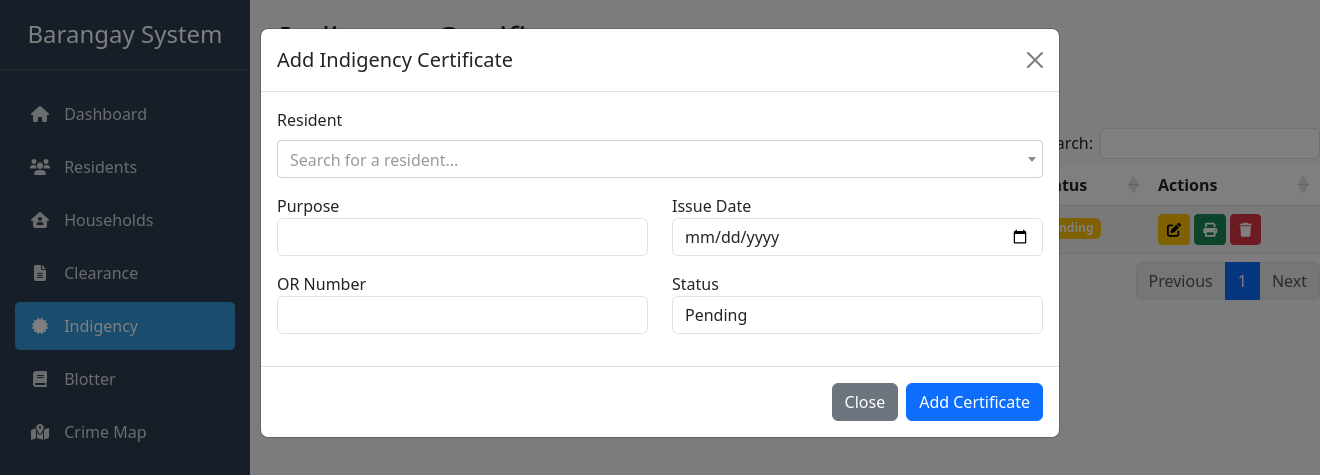
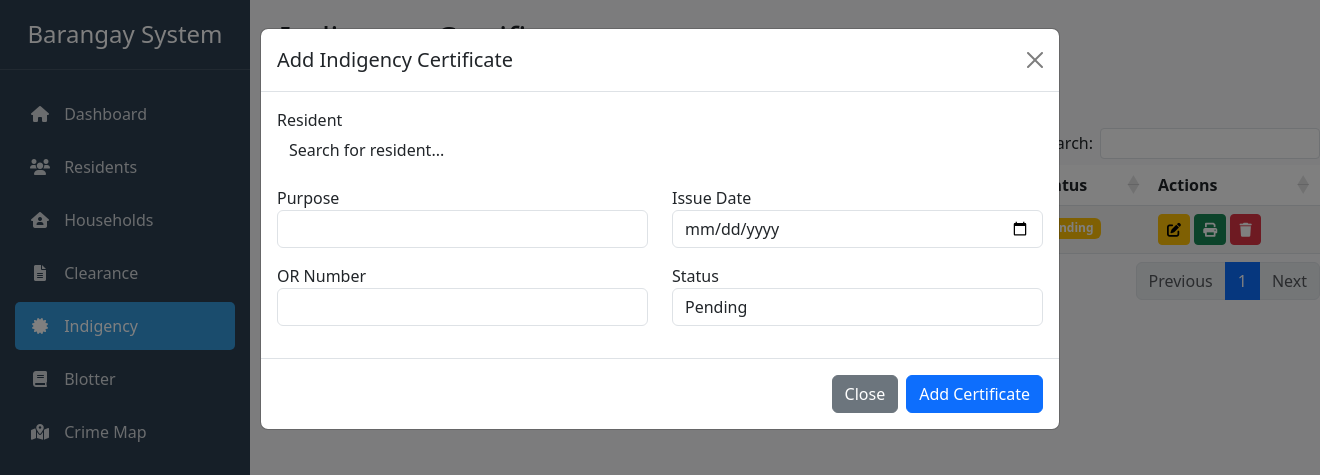
Before and after one commit to Shiro2602/BarangaySystem, a PHP site: page /indigency.php in a window 1320 px wide, after a click on "Request Indigency". Shown: the top 475 px of the page. Run offline with PHP 8.4, Linux system fonts and the light colour scheme; a user stored in the database is signed in; data comes from the database, SQL or seed files in the repository; some libraries are stand-ins or nearby versions.

Commit message:
minor changes in indigency

```diff
--- a/indigency.php
+++ b/indigency.php
@@ -67,8 +67,9 @@ $residents = $residents_result->fetch_all(MYSQLI_ASSOC);
     <title>Indigency Certificates - Barangay Management System</title>
     <link href="https://cdn.jsdelivr.net/npm/bootstrap@5.3.0/dist/css/bootstrap.min.css" rel="stylesheet">
     <link href="https://cdnjs.cloudflare.com/ajax/libs/font-awesome/6.0.0/css/all.min.css" rel="stylesheet">
+    <link href="https://cdn.datatables.net/1.11.5/css/dataTables.bootstrap5.min.css" rel="stylesheet">
     <link href="https://cdn.jsdelivr.net/npm/select2@4.1.0-rc.0/dist/css/select2.min.css" rel="stylesheet" />
-    <link href="https://cdn.datatables.net/1.11.5/css/dataTables.bootstrap5.min.css" rel="stylesheet">
+    <link href="https://cdn.jsdelivr.net/npm/select2-bootstrap-5-theme@1.3.0/dist/select2-bootstrap-5-theme.min.css" rel="stylesheet" />
     <link href="css/print.css" rel="stylesheet">
     <style>
         .sidebar {
@@ -88,40 +89,33 @@ $residents = $residents_result->fetch_all(MYSQLI_ASSOC);
         .main-content {
             padding: 20px;
         }
-        .print-certificate {
-            width: 8.5in;
-            height: 11in;
-            padding: 0.5in;
-            margin: auto;
-            border: 1px solid #ddd;
-            display: none;
-        }
-        @media print {
-            .print-certificate {
-                display: block;
-            }
-            .no-print {
-                display: none;
-            }
+        .select2-container {
+            width: 100% !important;
         }
         /* Select2 Custom Styles */
-        .select2-container--default .select2-selection--single {
+        .select2-container--bootstrap-5 .select2-selection {
+            min-height: 38px;
+        }
+        .select2-container--bootstrap-5 .select2-selection--single {
             height: 38px;
-            border: 1px solid #ced4da;
-            border-radius: 0.25rem;
+            padding: 0;
         }
-        .select2-container--default .select2-selection--single .select2-selection__rendered {
-            line-height: 38px;
-            padding-left: 12px;
+        .select2-container--bootstrap-5 .select2-selection--single .select2-selection__rendered {
+            padding: 5px 12px;
+            line-height: 26px;
+            color: #212529;
         }
-        .select2-container--default .select2-selection--single .select2-selection__arrow {
+        .select2-container--bootstrap-5 .select2-selection--single .select2-selection__arrow {
             height: 36px;
+            position: absolute;
+            right: 3px;
+            width: 20px;
         }
-        .select2-dropdown {
-            border: 1px solid #ced4da;
+        .select2-container--bootstrap-5 .select2-dropdown .select2-results__option {
+            padding: 6px 12px;
         }
-        .select2-search--dropdown .select2-search__field {
-            padding: 8px;
+        .select2-container--bootstrap-5 .select2-search--dropdown .select2-search__field {
+            padding: 6px 12px;
             border: 1px solid #ced4da;
         }
     </style>
@@ -200,11 +194,13 @@ $residents = $residents_result->fetch_all(MYSQLI_ASSOC);
                 <form method="POST">
                     <div class="modal-body">
                         <div class="mb-3">
-                            <label for="resident_id" class="form-label">Resident</label>
-                            <select class="form-select select2-residents" id="resident_id" name="resident_id" required style="width: 100%;">
-                                <option value="">Select Resident</option>
+                            <label>Resident</label>
+                            <select name="resident_id" class="form-select select2" required>
+                                <option value="">Search for resident...</option>
                                 <?php foreach ($residents as $resident): ?>
-                                    <option value="<?= $resident['id'] ?>"><?= $resident['full_name'] ?></option>
+                                    <option value="<?= htmlspecialchars($resident['id']) ?>">
+                                        <?= htmlspecialchars($resident['full_name']) ?>
+                                    </option>
                                 <?php endforeach; ?>
                             </select>
                         </div>
@@ -356,17 +352,20 @@ $residents = $residents_result->fetch_all(MYSQLI_ASSOC);
         $(document).ready(function() {
             $('#indigencyTable').DataTable();
 
-            // Initialize Select2 for resident dropdown
-            $('.select2-residents').select2({
-                dropdownParent: $('#addIndigencyModal'),
-                placeholder: 'Search for a resident...',
-                allowClear: true,
-                width: '100%'
+            // Initialize Select2 for all select2 elements
+            $('.select2').each(function() {
+                $(this).select2({
+                    theme: 'bootstrap-5',
+                    width: '100%',
+                    dropdownParent: $(this).closest('.modal'),
+                    placeholder: 'Search for resident...'
+                });
             });
 
-            // Reset Select2 when modal is closed
-            $('#addIndigencyModal').on('hidden.bs.modal', function () {
-                $('.select2-residents').val(null).trigger('change');
+            // Reset form when modal is hidden
+            $('.modal').on('hidden.bs.modal', function() {
+                $(this).find('form').trigger('reset');
+                $(this).find('.select2').val('').trigger('change');
             });
 
             $('.edit-indigency').click(function() {
```
